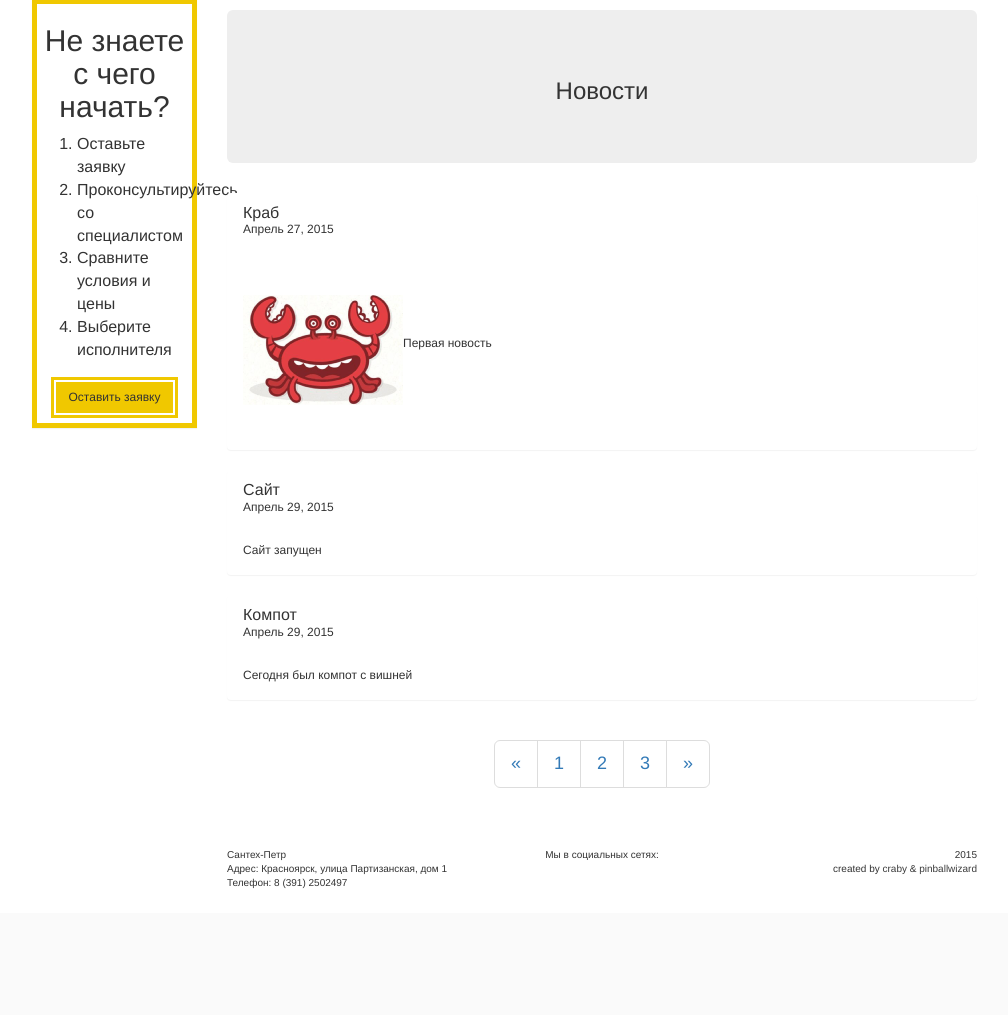
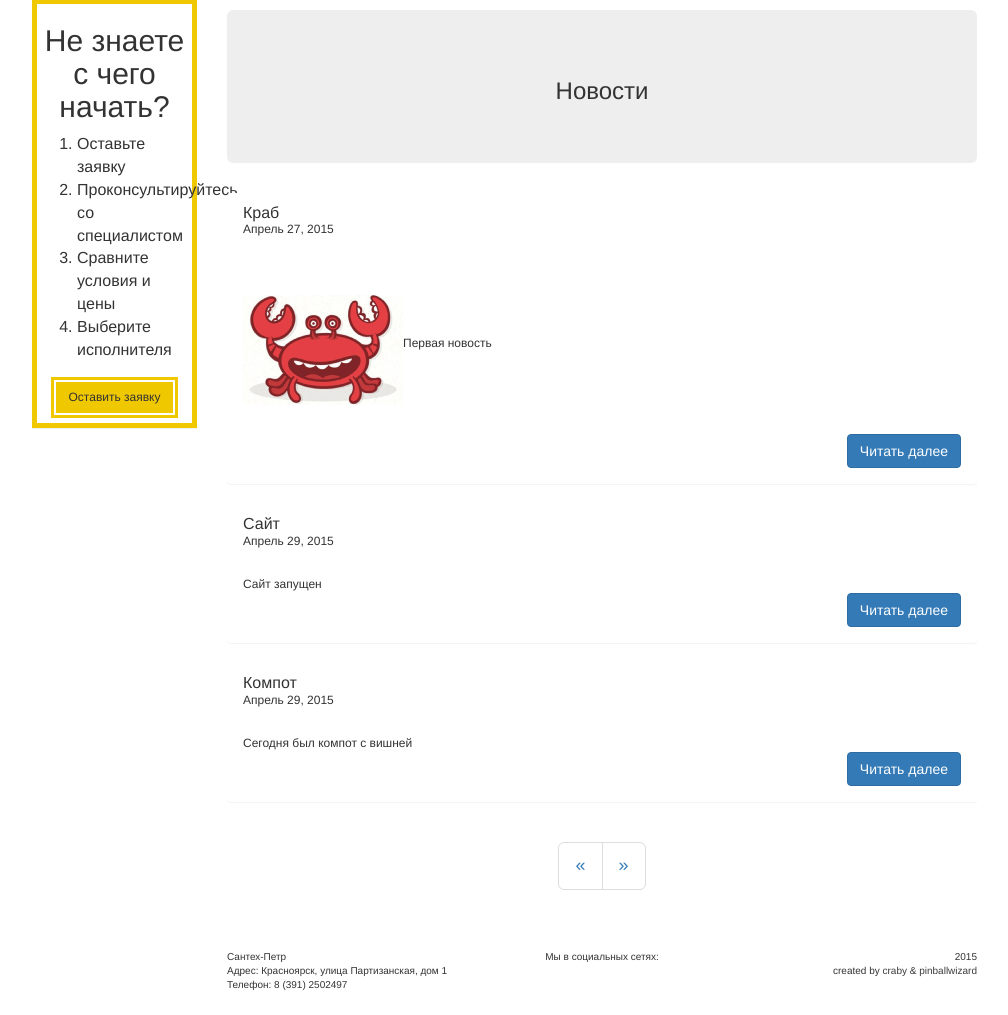
Before and after one commit to pinballwizard/santech, a Django app: page /blog in a window 1280 px wide. Shown: the part 165-1180 px from the top of the page, without its empty margins (38-1046 px from the left). Before the commit the page ends 1053 px from the top, so only its background shows below. Run offline with Django 3.2, Linux system fonts and the light colour scheme; data comes from the database, SQL or seed files in the repository; data that the repository does not hold is empty; some libraries are stand-ins or nearby versions.

Commit message:
fix paginator

```diff
--- a/base/templates/base/blog.html
+++ b/base/templates/base/blog.html
@@ -16,6 +16,7 @@
             </div>
             <div class="panel-body">
                 {{ blog.text|safe }}
+                <button class="btn btn-primary pull-right" type="button">Читать далее</button>
             </div>
         </div>
     {% endfor %}
--- a/base/views.py
+++ b/base/views.py
@@ -81,7 +81,7 @@ def blog(request):
         'blogs': Blog.objects.all(),
         'widgets': SocialWidget.objects.all(),
         'office': Office.objects.get(pk=1),
-        'blog_count': range(1, round(Blog.objects.count()/1)+1, 1),
+        'blog_count': range(1, round(Blog.objects.count()/10)+1, 1),
     }
     return render(request, 'base/blog.html', data)
 
```
